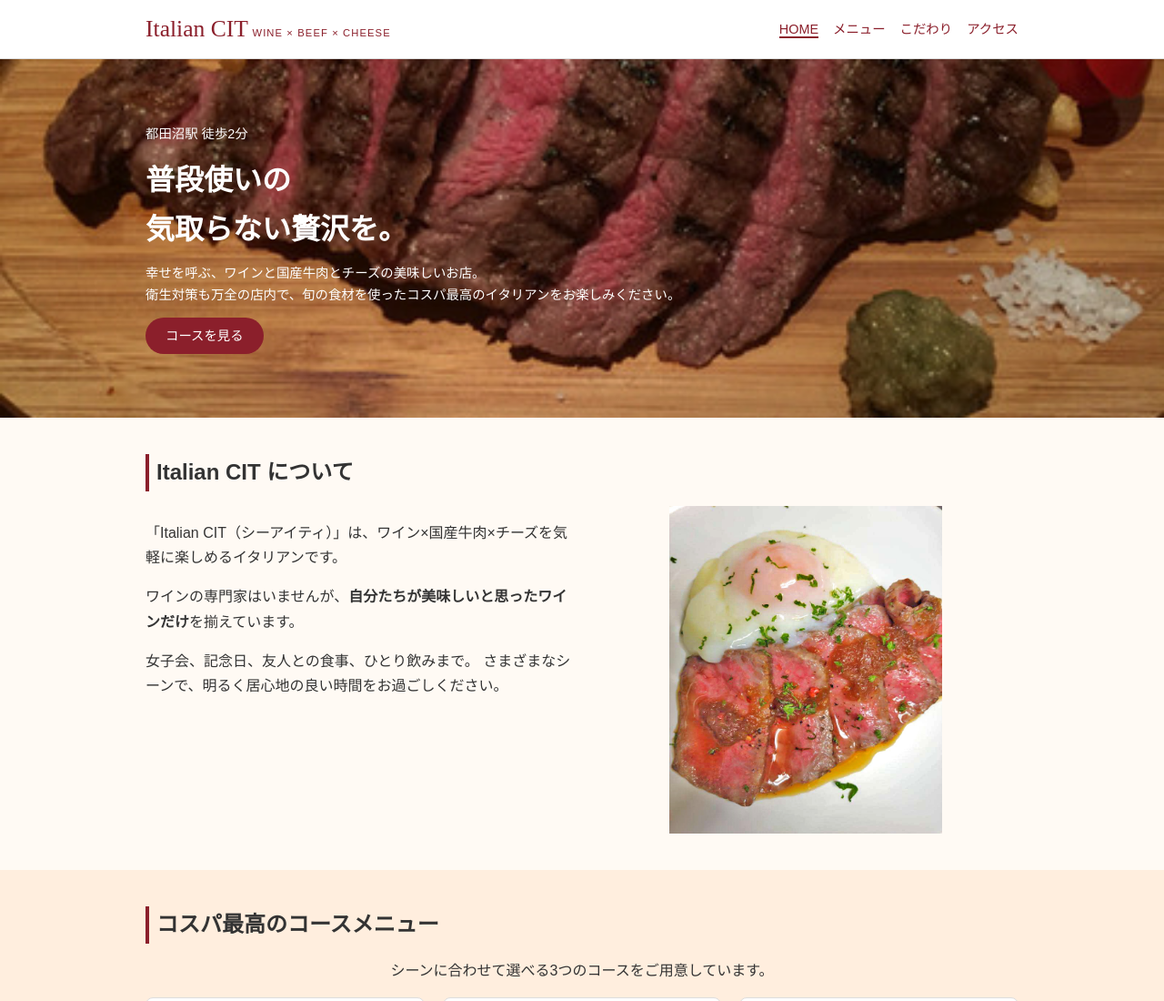
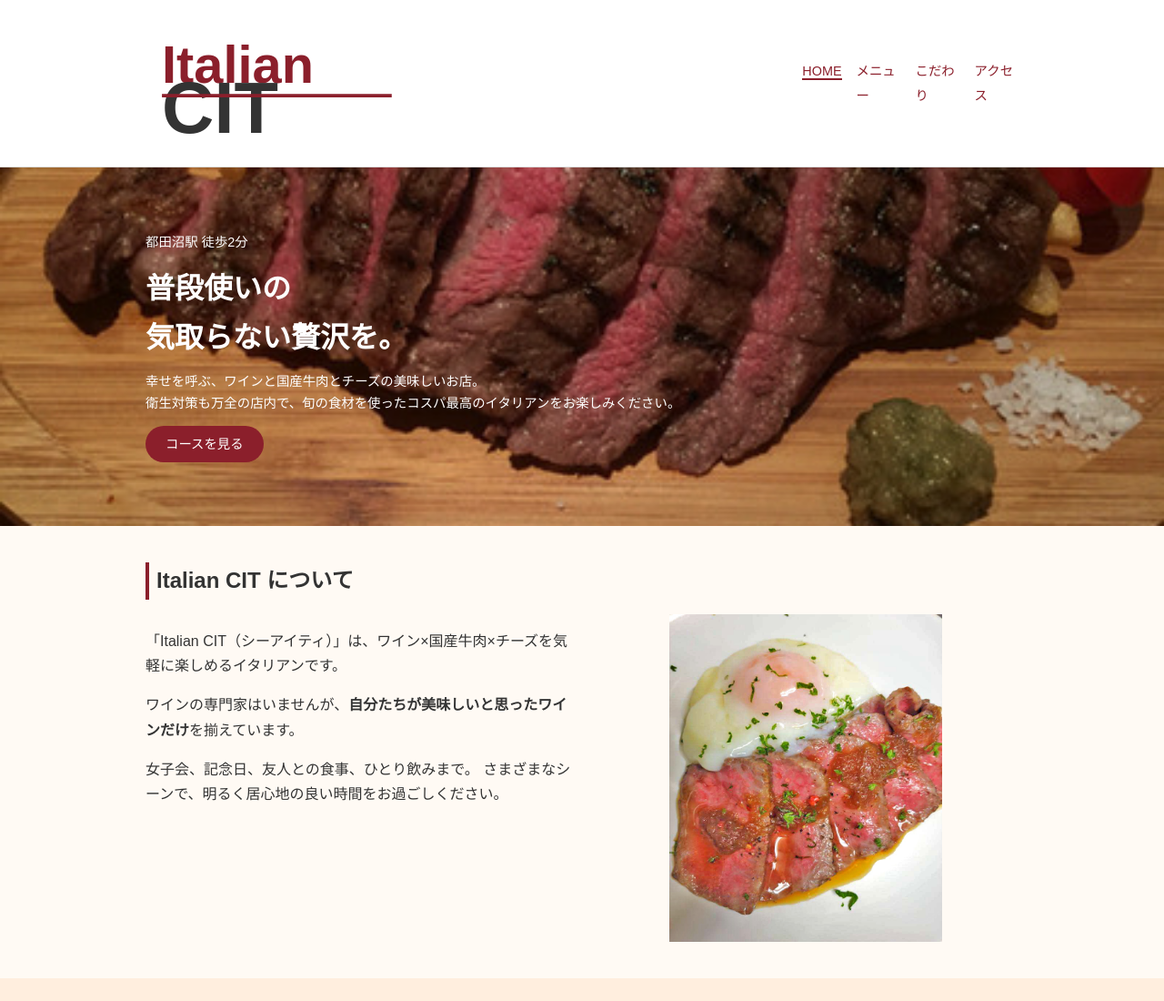
Before and after one commit to hiroki0508/2025visualCG, a plain HTML site: page italian/index.html in a window 1280 px wide. Shown: the top 1100 px of the page at 91% size. Drawn offline with Linux system fonts and the light colour scheme.

Commit message:
Update index.html

```diff
--- a/italian/index.html
+++ b/italian/index.html
@@ -10,8 +10,7 @@
 <header class="site-header">
   <div class="container header-inner">
     <a href="index.html" class="logo">
-      <span class="logo-main">Italian CIT</span>
-      <span class="logo-sub">Wine × Beef × Cheese</span>
+      <img src="2025素材/logo_simple.svg" alt="Italian CIT">
     </a>
     <nav class="global-nav">
       <ul>
```
